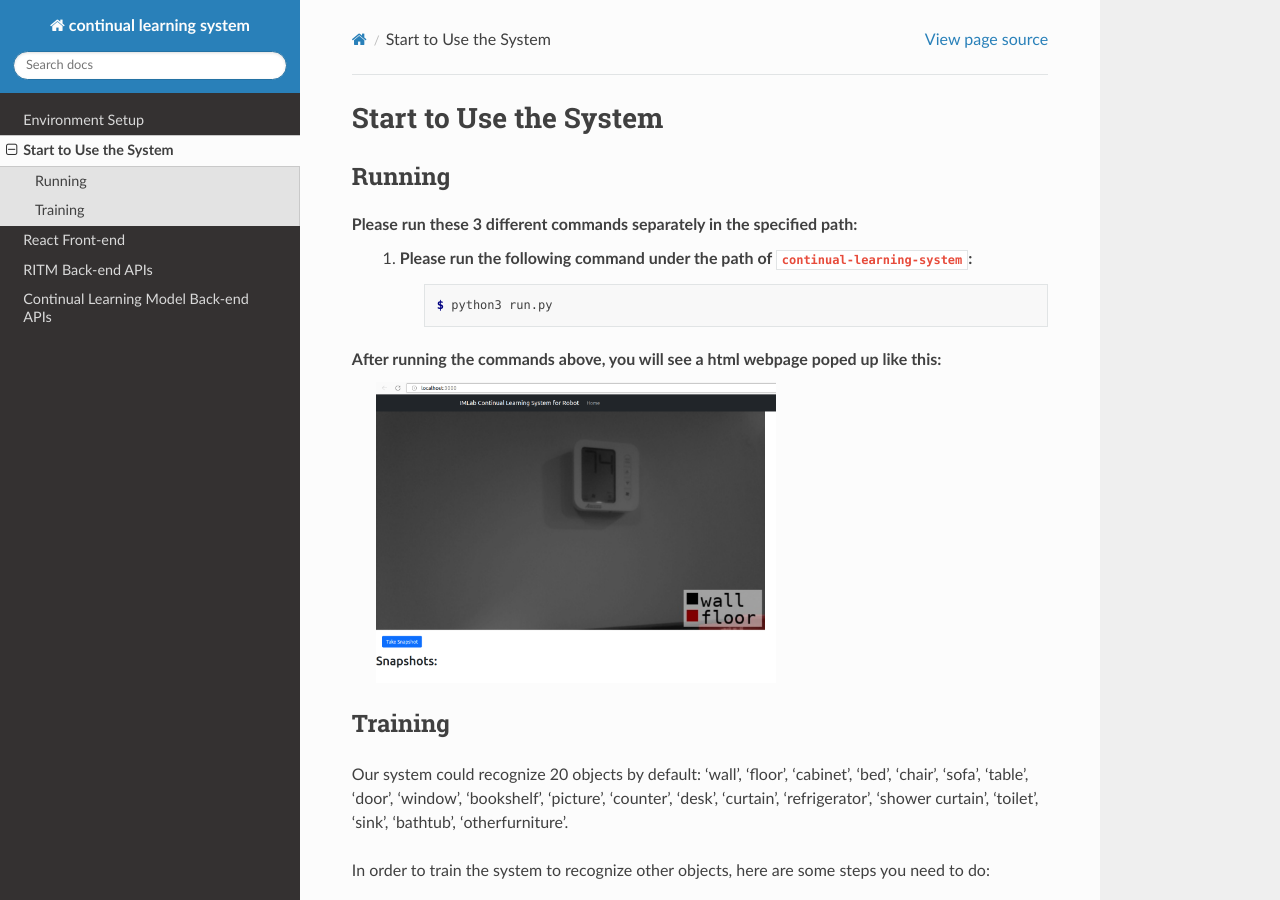
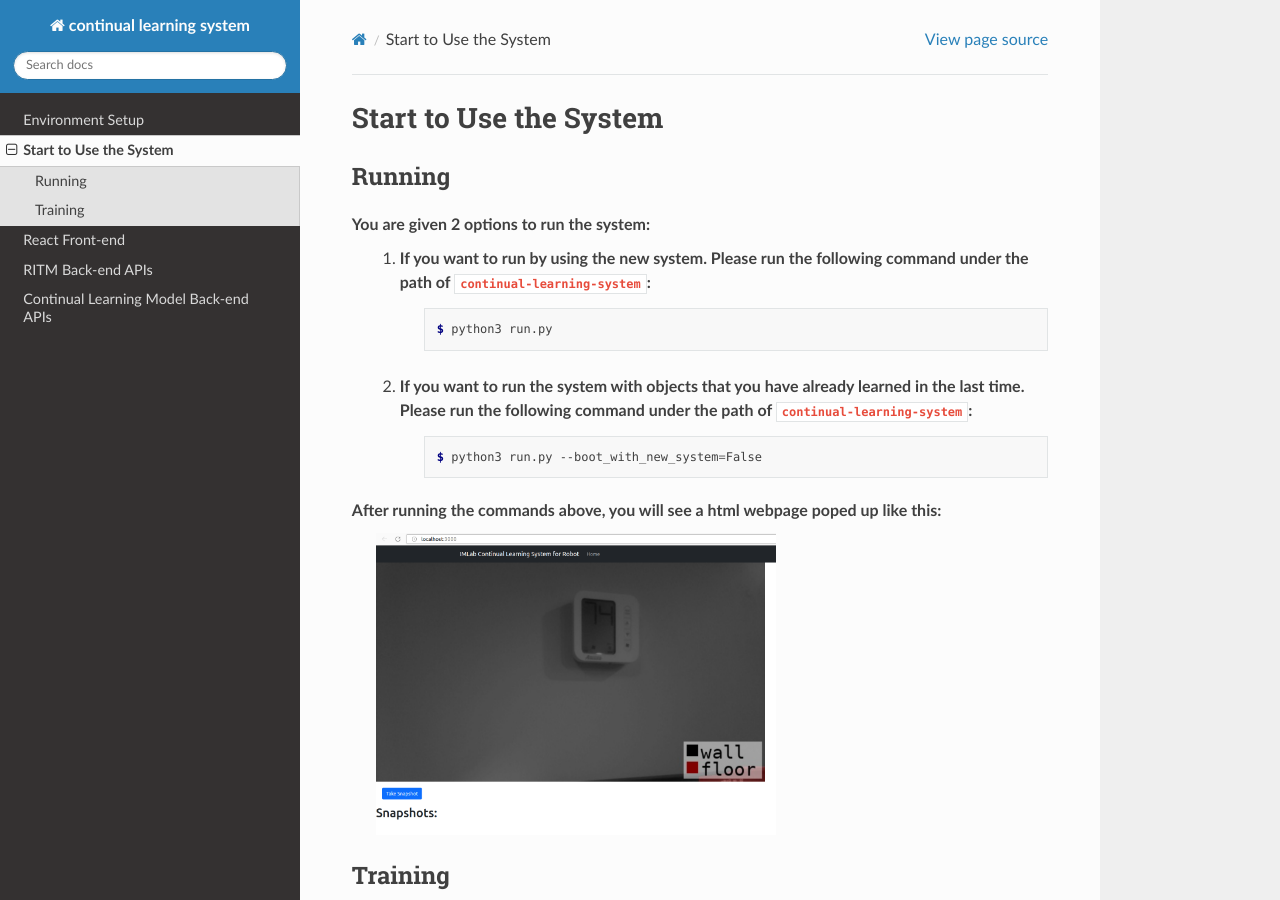
Before and after one commit to yichen14/cl-system-doc, a Sphinx documentation site: the page built from docs/source/using.rst, in a window 1280 px wide and 900 px high. Built offline with Sphinx 7.4.7 and the Read the Docs theme 2.0.0, drawn with Linux system fonts in a browser that asks for light colours.

Commit message:
Update the doc to add the boot with last trained model option

```diff
--- a/docs/source/using.rst
+++ b/docs/source/using.rst
@@ -3,12 +3,16 @@ Start to Use the System
 
 Running
 -------
-Please run these 3 different commands separately in the specified path:
-    1. Please run the following command under the path of ``continual-learning-system``:
+You are given 2 options to run the system:
+    1. If you want to run by using the new system. Please run the following command under the path of ``continual-learning-system``:
         .. code-block:: console
 
             $ python3 run.py
 
+    2. If you want to run the system with objects that you have already learned in the last time. Please run the following command under the path of ``continual-learning-system``:
+        .. code-block:: console
+
+            $ python3 run.py --boot_with_new_system=False
 
 After running the commands above, you will see a html webpage poped up like this:
     .. image:: pic1.png
```
Also changed, not shown: 5 other files.
